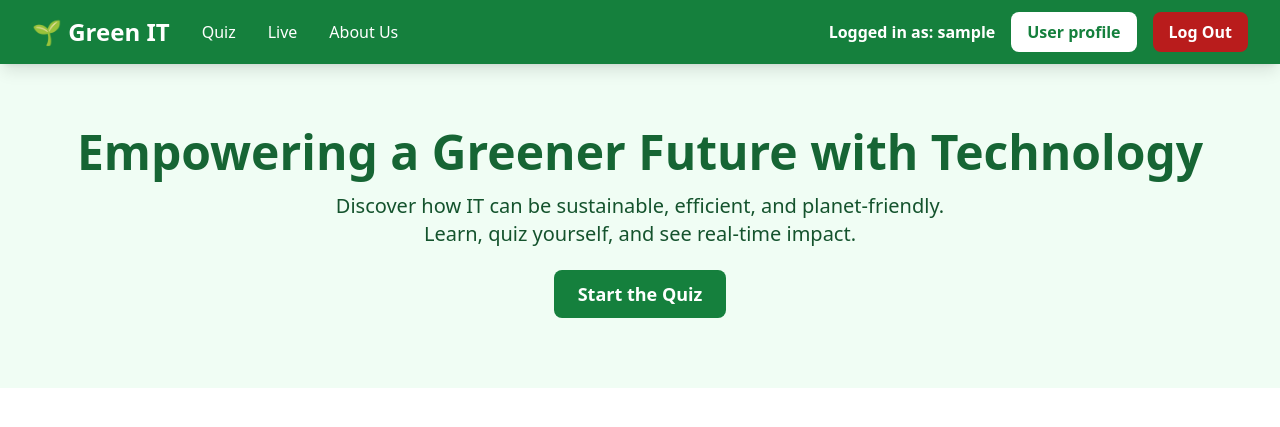
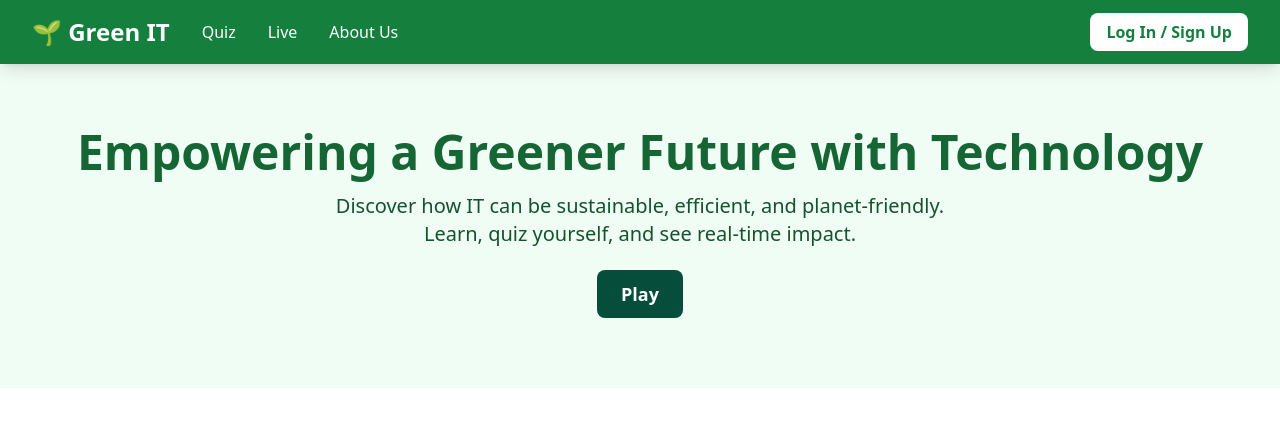
Before and after one commit to Lutow/Web_Project_GreenIT, a Flask app: page / in a window 1280 px wide. Shown: the top 427 px of the page. Run offline with Flask 3, Linux system fonts and the light colour scheme; the visitor is signed in with stand-in values (Sample User, id 1); some libraries are stand-ins or nearby versions.

Commit message:
Update menu.html

```diff
--- a/templates/menu.html
+++ b/templates/menu.html
@@ -9,30 +9,7 @@
 <body class="bg-white text-gray-800 font-sans">
 
   <!-- Navbar -->
-  <nav class="bg-green-700 text-white fixed w-full z-50 shadow-lg">
-    <div class="max-w-7xl mx-auto px-4 sm:px-6 lg:px-8">
-      <div class="flex justify-between h-16 items-center">
-        <div class="flex items-center space-x-8">
-          <a href="/" class="text-2xl font-bold">🌱 Green IT</a>
-          <a href="/quiz" class="hover:text-green-200">Quiz</a>
-          <a href="/chart" class="hover:text-green-200">Live</a>
-          <a href="/about" class="hover:text-green-200">About Us</a>
-        </div>
-        <div>
-          {% if user_info.logged_in %}
-            <div class="flex items-center space-x-4">
-              <span class="font-semibold">Logged in as: {{ user_info.username }}</span>
-              <a href="/profile" class="bg-white text-green-700 px-4 py-2 rounded-lg hover:bg-green-100 font-semibold transition">User profile</a>
-              <a href="/logout" class="bg-red-700 text-white px-4 py-2 rounded-lg hover:bg-red-800 font-semibold transition">Log Out</a>
-            </div>
-          {% else %}
-            <a href="/login" class="bg-white text-green-700 px-4 py-2 rounded-lg hover:bg-green-100 font-semibold transition">Log In / Sign Up</a>
-          {% endif %}
-        </div>
-      </div>
-    </div>
-  </nav>
-
+{% include 'navbar.html' %}
 
   <header class="pt-32 pb-20 bg-green-50 text-center">
     <h1 class="text-4xl sm:text-5xl font-extrabold text-green-800 mb-4">
@@ -42,8 +19,8 @@
       Discover how IT can be sustainable, efficient, and planet-friendly. Learn, quiz yourself, and see real-time impact.
     </p>
     <div class="mt-8">
-      <a href="/quiz" class="bg-green-700 text-white px-6 py-3 rounded-lg text-lg font-semibold hover:bg-green-800 transition">
-        Start the Quiz
+      <a href="/quiz" class="bg-emerald-900 text-white px-6 py-3 rounded-lg text-lg font-semibold hover:bg-green-800 transition">
+        Play
       </a>
     </div>
   </header>
```
